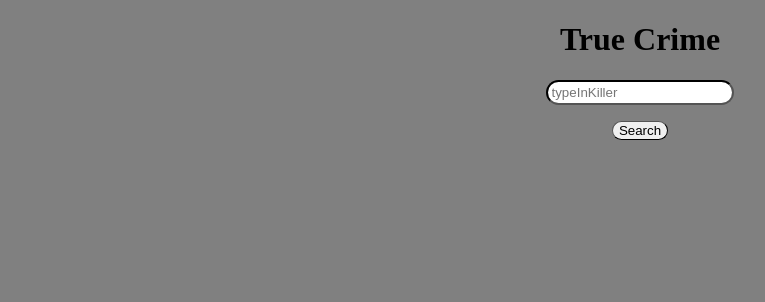
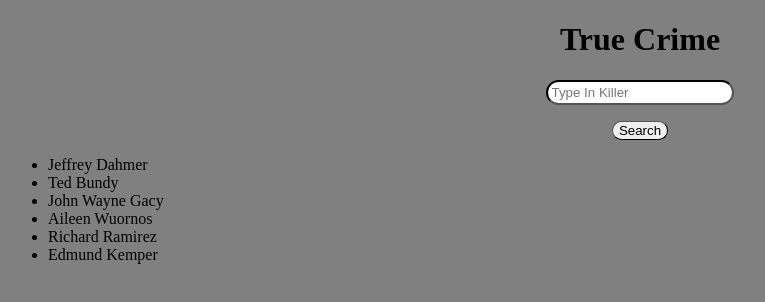
Before and after one commit to joseliner/TrueCrime, a React app in the folder client/: page / in a window 1280 px wide. Shown: the top 302 px of the page, without its empty margins (0-765 px from the left). Built offline with nearby package versions, Linux system fonts and the light colour scheme; data requests are answered from the project's data file.

Commit message:
mapped out the suspects

```diff
--- a/client/src/components/Home.tsx
+++ b/client/src/components/Home.tsx
@@ -22,11 +22,13 @@ interface ISuspect {
 }
 
   //usestate
-    const [viewKillers, saveKillers] = useState([])
-    const [searchInput, storeSearchInput] = useState([])
+    // const [viewKillers, saveKillers] = useState([])
+    // const [searchInput, storeSearchInput] = useState([])
+    const [viewKillers, saveKillers] = useState<ISuspect[]>([])
+    const [searchInput, storeSearchInput] = useState("")
 
     const fetchData = () =>  {
-      fetch("/src/mockApi/truecrime.json")
+      fetch("http://localhost:3000/suspects")
         .then(response => {
           return response.json()
         })
@@ -39,8 +41,9 @@ interface ISuspect {
   //useeffect ( fetch inside & set the response to the state to log to the jsx below ( to the screen))
   useEffect(() => {
     fetchData()
+    }, [])
+
     console.log("killerState", viewKillers)
-  }, [])
 
 const handleSearch = (event) => {
 storeSearchInput(event.target.value)
@@ -54,7 +57,7 @@ storeSearchInput(event.target.value)
       <input className="input" type="text"
         value={searchInput}
         onChange={handleSearch}
-        placeholder= "typeInKiller"
+        placeholder= "Type In Killer"
     />
        </div>
 
@@ -63,13 +66,11 @@ storeSearchInput(event.target.value)
       onClick={() => console.log('clicked')}>
         Search
      </button>
-        {/* <ul>
-          {viewKillers.map(user => (
-            <li key={user.id}>{user.name}</li>
-          ))}
-        </ul> */}
-
-    </div>
-
+     <ul>
+     {viewKillers.map(suspect => (
+        <li key={suspect.id}>{suspect.name}</li>
+     ))}
+    </ul>
+      </div>
   )
 }
```
Also changed, not shown: client/src/data/truecrime.json (added, +76 -0 lines), client/src/data/db.json (renamed from client/src/mockApi/truecrime.json), 1 other file (tests, documents, lock files or other folders).
